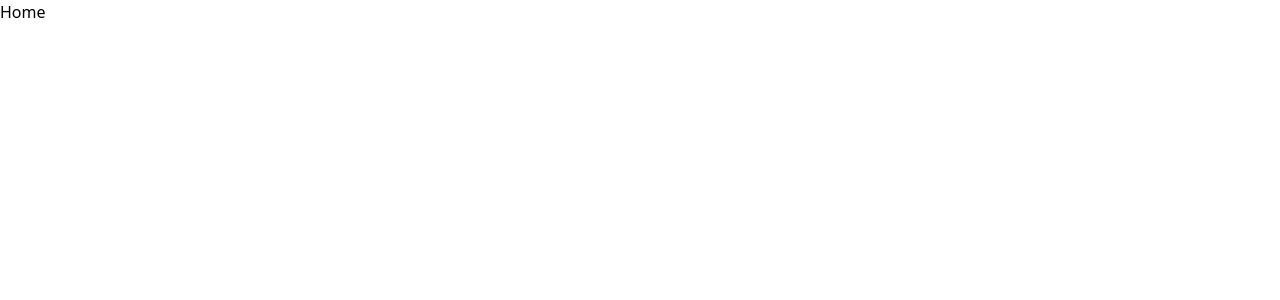
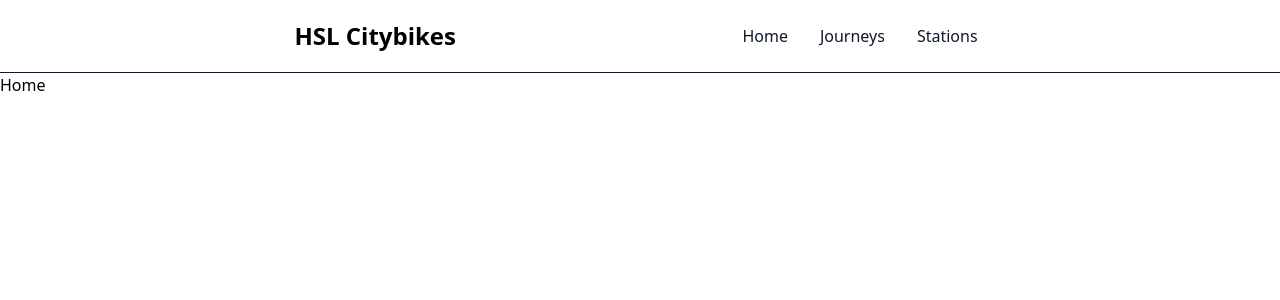
Before and after one commit to tkiviniemi/HSL_Citybikes, a React (Vite) app in the folder frontend/: page / in a window 1280 px wide. Shown: the top 300 px of the page. Built offline with nearby package versions, Linux system fonts and the light colour scheme.

Commit message:
Navbar implemented

```diff
--- a/frontend/src/App.tsx
+++ b/frontend/src/App.tsx
@@ -3,10 +3,12 @@ import { BrowserRouter, Routes, Route } from 'react-router-dom';
 import Home from './pages/Home';
 import Journeys from './pages/Journeys';
 import Stations from './pages/Stations';
+import Navbar from './components/Navbar';
 
 function App() {
   return (
     <BrowserRouter>
+      <Navbar />
       <Routes>
         <Route path="/" element={<Home />} />
         <Route path="/journeys" element={<Journeys />} />
--- /dev/null
+++ b/frontend/src/components/Navbar.tsx
@@ -0,0 +1,44 @@
+function Navbar() {
+  return (
+    <nav className="bg-white border-b border-slate-900">
+      <div className="max-w-screen-xl flex items-center justify-evenly mx-auto p-4">
+        <a
+          href="/"
+          className="flex items-center self-center text-2xl font-semibold"
+        >
+          HSL Citybikes
+        </a>
+        <div className="w-full md:block md:w-auto">
+          <ul className="font-medium flex flex-row p-2 md:space-x-8">
+            <li>
+              <a
+                href="/"
+                className="block text-slate-900 rounded hover:bg-gray-100 hover:text-slate-500"
+              >
+                Home
+              </a>
+            </li>
+            <li>
+              <a
+                href="/journeys"
+                className="block text-slate-900 rounded hover:bg-gray-100 hover:text-slate-500"
+              >
+                Journeys
+              </a>
+            </li>
+            <li>
+              <a
+                href="/stations"
+                className="block text-slate-900 rounded hover:bg-gray-100 hover:text-slate-500"
+              >
+                Stations
+              </a>
+            </li>
+          </ul>
+        </div>
+      </div>
+    </nav>
+  );
+}
+
+export default Navbar;
```
